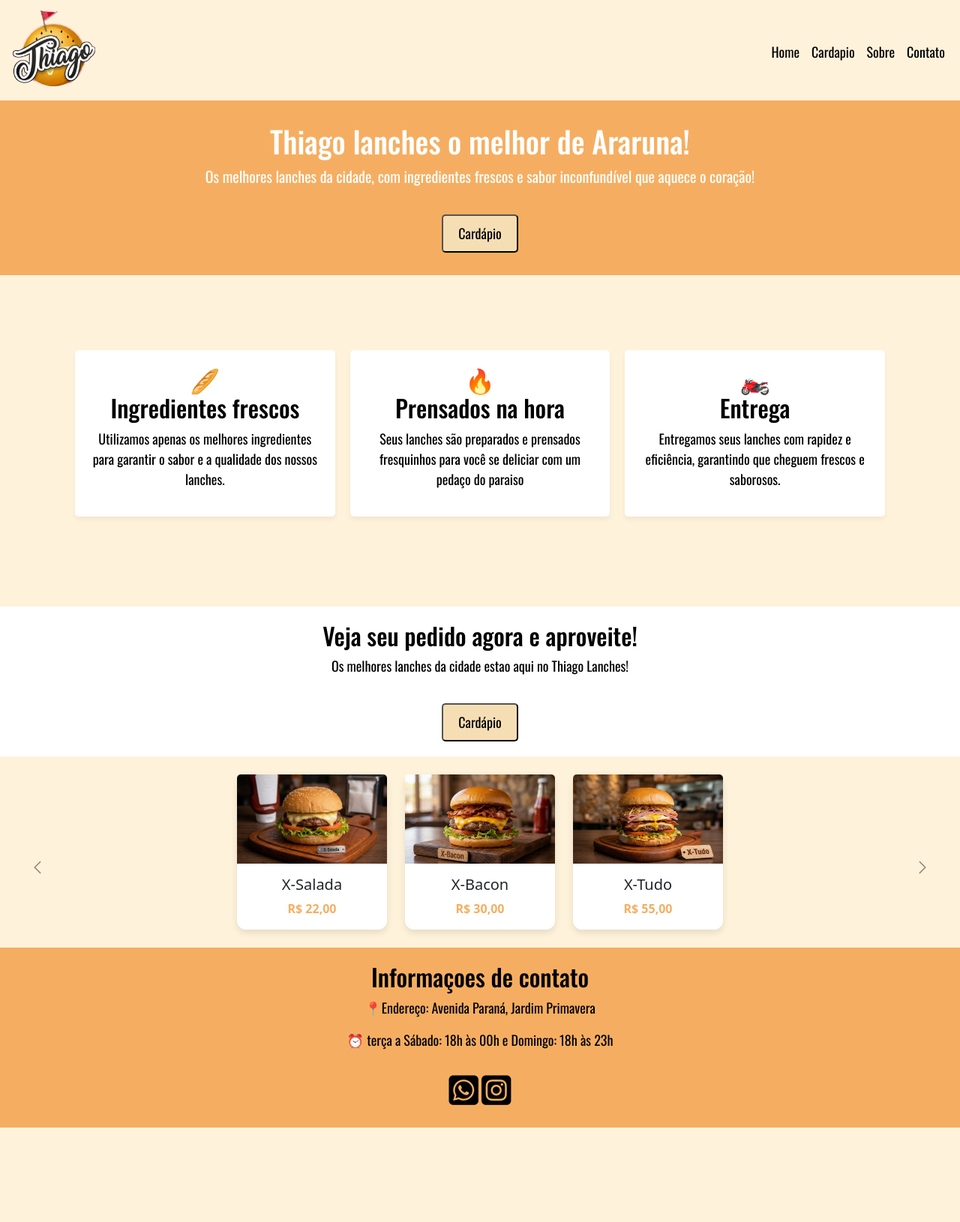
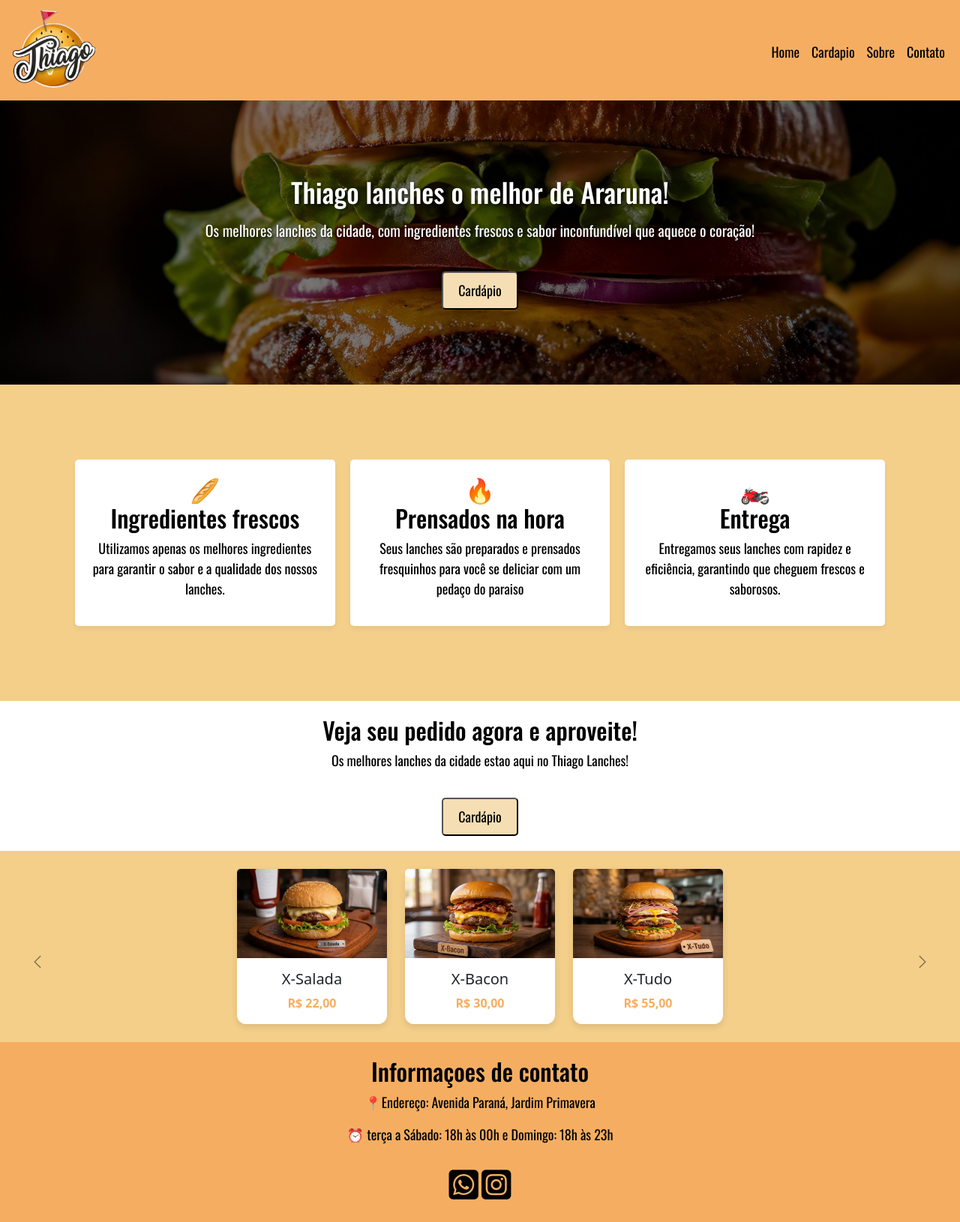
Before and after one commit to lucasamadio-debug/Projeto2, a PHP site: page / in a window 1280 px wide. Shown: the whole page at 75% size. Before the commit the page ends 1504 px from the top, so only its background shows below. Run offline with PHP 8.4, Linux system fonts and the light colour scheme.

Commit message:
arrumando o css

```diff
--- a/css/cardapio.css
+++ b/css/cardapio.css
@@ -4,11 +4,11 @@
 }
 
 body {
-    background-color: wheat;
+    background-color: #f4cf8a;
 }
 
 .navbar {
-    background-color: #fff2da !important;
+    background-color: #f5ae61 !important;
 }
 
 .navbar-brand {
@@ -58,7 +58,7 @@ body {
 }
 
 .nav-link:hover {
-    color: #f5ae61 !important;
+    color: white !important;
     transition: color 0.3s ease;
 }
 
--- a/css/index.css
+++ b/css/index.css
@@ -4,13 +4,13 @@
 }
 
 body {
-    background-color: #fff2da;
+    background-color:#f4cf8a;
 }
 
 
 
 .navbar {
-    background-color: #fff2da !important;
+    background-color: #f5ae61 !important;
 }
 
 .navbar-brand {
@@ -60,24 +60,37 @@ body {
 }
 
 .nav-link:hover {
-    color: #f5ae61 !important;
+    color: white !important;
     transition: color 0.3s ease;
 }
 
 
+section.banner-fundo {
 
+    background: linear-gradient(rgba(0, 0, 0, 0.5), rgba(0, 0, 0, 0.5)), url("../imagens/banner.fundo.jpg");
 
-section {
+    background-size: cover;
+    background-position: center;
+    background-repeat: no-repeat;
+
     text-align: center;
-    color: white;
+    color: #ffffff;
     font-family: 'Oswald', sans-serif;
-    padding: 30px;
-    background-color: #f5ae61;
+    padding: 100px 20px;
 }
 
-section p {
+section.banner-fundo h1 {
+    font-size: 36px;
+    margin-bottom: 15px;
+    text-shadow: 2px 2px 4px rgba(0, 0, 0, 0.7);
+}
+
+section.banner-fundo p {
     font-size: 20px;
+    margin-bottom: 20px;
+    text-shadow: 1px 1px 3px rgba(0, 0, 0, 0.7);
 }
+
 
 footer {
     background-color:  #f5ae61;
@@ -133,7 +146,7 @@ button a {
     padding:20px;
     font-size: 18px;
     cursor: pointer;
-    margin-top: 20px;
+    margin-top: 0px;
     list-style: none;
 
 
@@ -154,7 +167,7 @@ button a {
     grid-template-columns: repeat(3, 1fr);
     gap: 20px;
     padding: 100px;
-    background-color:#fff2da;
+    background-color:#f4cf8a;
     color: black;
     font-family: 'Oswald', sans-serif;
 }
--- a/index.php
+++ b/index.php
@@ -34,11 +34,11 @@ if (isset($_GET["param"])) {
 
 } else { ?>
 
-    <section>
-        <h1>Thiago lanches o melhor de Araruna!</h1>
-        <p>Os melhores lanches da cidade, com ingredientes frescos e sabor inconfundível que aquece o coração!</p>
-        <button><a href="index.php?param=cardapio">Cardápio</a></button>
-    </section>
+    <section class="banner-fundo">
+     <h1>Thiago lanches o melhor de Araruna!</h1>
+      <p>Os melhores lanches da cidade, com ingredientes frescos e sabor inconfundível que aquece o coração!</p>
+     <button><a href="index.php?param=cardapio">Cardápio</a></button>
+   </section>
 
     <main>
         <div id="grid">
```
Also changed, not shown: css/sobre.css (+4 -4 lines), include/coneçao.php (+4 -4 lines), imagens/banner.fundo.jpg (added).
